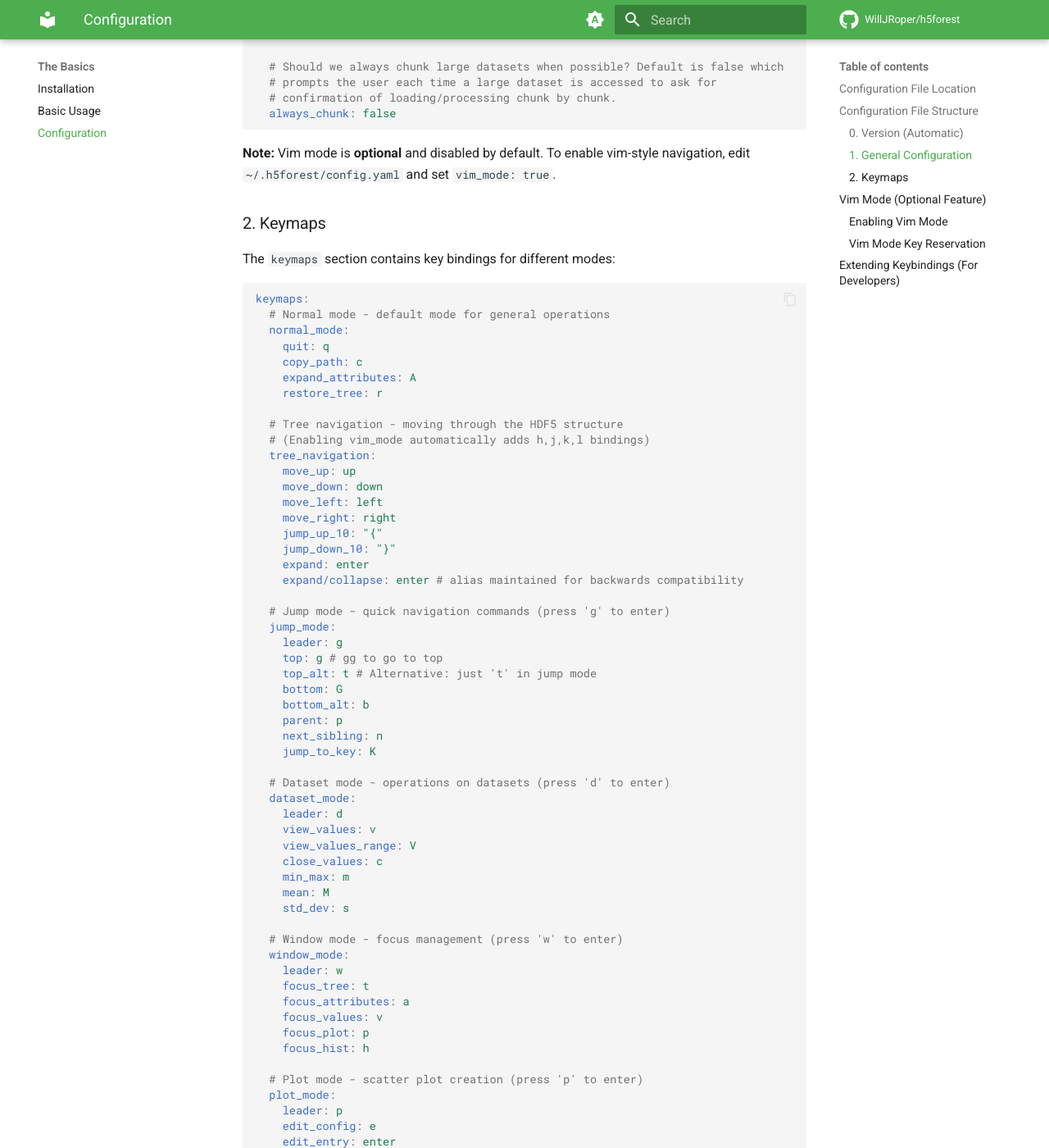
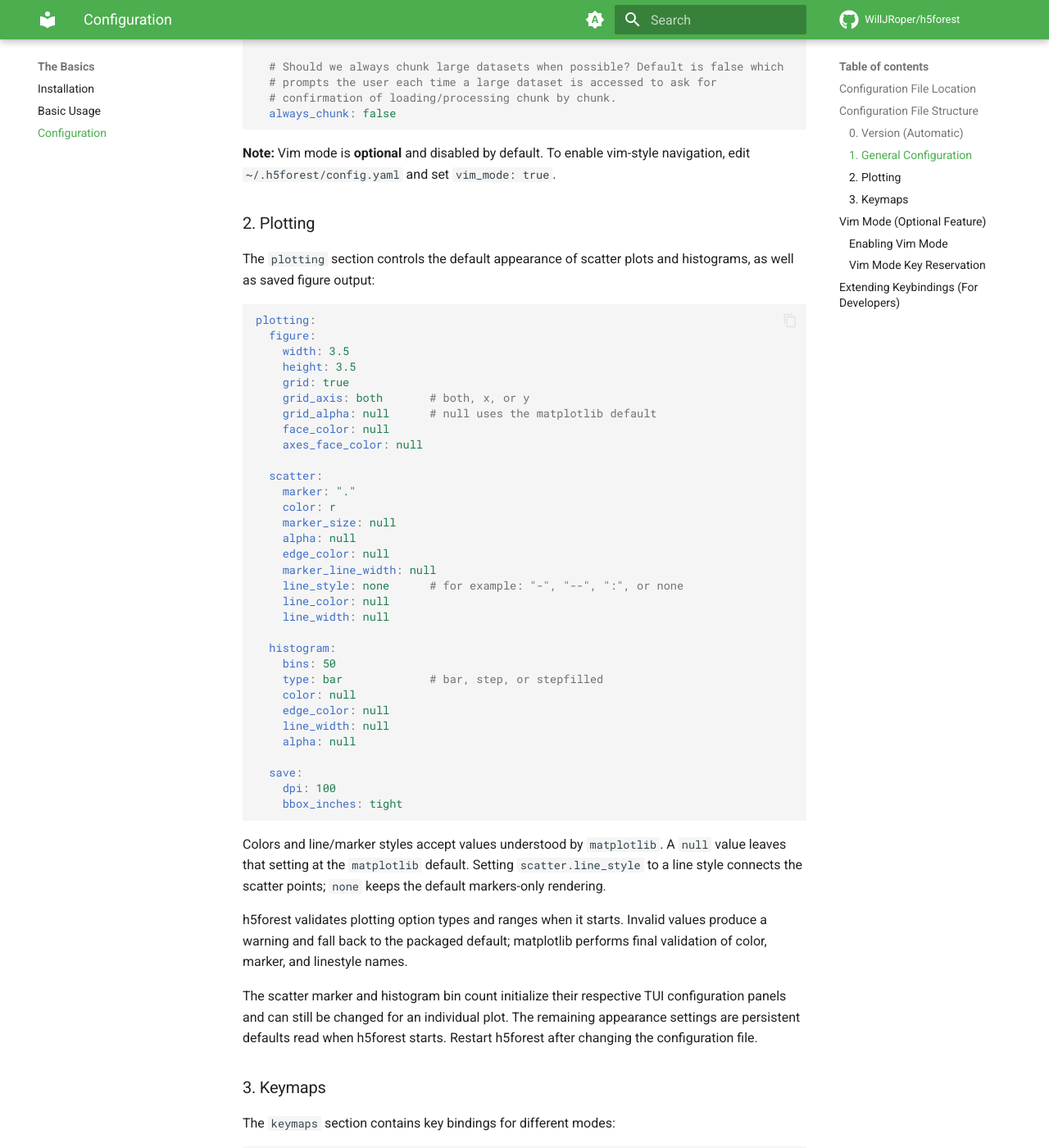
Before and after one commit to WillJRoper/h5forest, an MkDocs documentation site: the page built from docs/configuration.md, in a window 1280 px wide and 1400 px high, scrolled down 1129 px. Shown: the whole window at 82% size. Built offline with MkDocs 1.6.1 and Material for MkDocs 9.7.7, drawn with Linux system fonts in a browser that asks for light colours; comment, search, counter and statistics services are not loaded.

Commit message:
Updating the docs to account for plotting configuration

````diff
--- a/docs/configuration.md
+++ b/docs/configuration.md
@@ -44,7 +44,61 @@ configuration:
 
 **Note:** Vim mode is **optional** and disabled by default. To enable vim-style navigation, edit `~/.h5forest/config.yaml` and set `vim_mode: true`.
 
-### 2. Keymaps
+### 2. Plotting
+
+The `plotting` section controls the default appearance of scatter plots and
+histograms, as well as saved figure output:
+
+```yaml
+plotting:
+  figure:
+    width: 3.5
+    height: 3.5
+    grid: true
+    grid_axis: both       # both, x, or y
+    grid_alpha: null      # null uses the matplotlib default
+    face_color: null
+    axes_face_color: null
+
+  scatter:
+    marker: "."
+    color: r
+    marker_size: null
+    alpha: null
+    edge_color: null
+    marker_line_width: null
+    line_style: none      # for example: "-", "--", ":", or none
+    line_color: null
+    line_width: null
+
+  histogram:
+    bins: 50
+    type: bar             # bar, step, or stepfilled
+    color: null
+    edge_color: null
+    line_width: null
+    alpha: null
+
+  save:
+    dpi: 100
+    bbox_inches: tight
+```
+
+Colors and line/marker styles accept values understood by `matplotlib`. A
+`null` value leaves that setting at the `matplotlib` default. Setting
+`scatter.line_style` to a line style connects the scatter points; `none`
+keeps the default markers-only rendering.
+
+h5forest validates plotting option types and ranges when it starts. Invalid
+values produce a warning and fall back to the packaged default; matplotlib
+performs final validation of color, marker, and linestyle names.
+
+The scatter marker and histogram bin count initialize their respective TUI
+configuration panels and can still be changed for an individual plot. The
+remaining appearance settings are persistent defaults read when h5forest
+starts. Restart h5forest after changing the configuration file.
+
+### 3. Keymaps
 
 The `keymaps` section contains key bindings for different modes:
 
````
Also changed, not shown: docs/modes/histogram.md (+9 -2 lines), docs/modes/plotting.md (+6 -3 lines).
